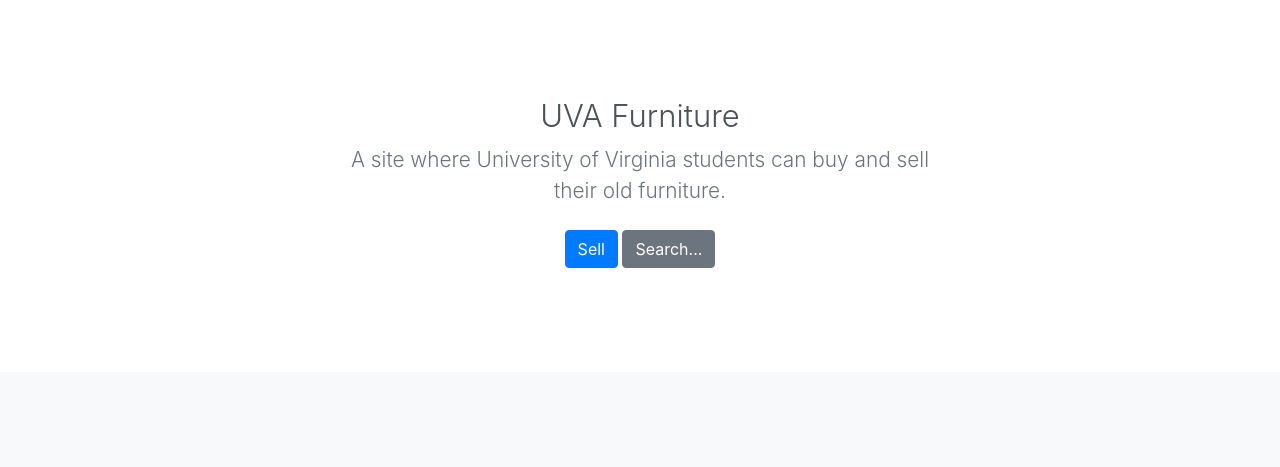
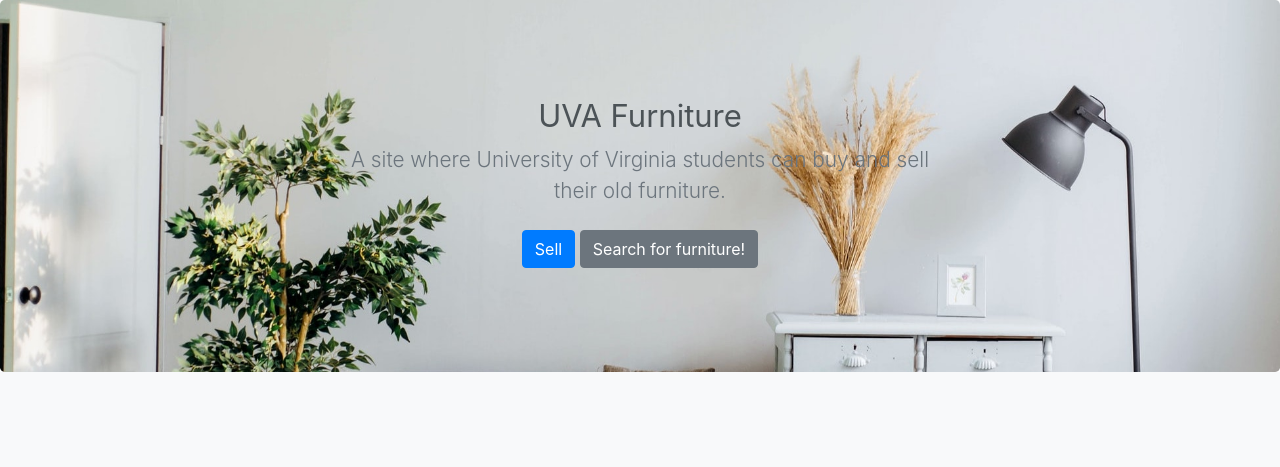
Before and after one commit to marinak6/UVA-furniture, a Django app: template web/frontend/templates/home.html in a window 1280 px wide. Shown: the part 56-523 px from the top of the page. Run offline with Django 3.2, Linux system fonts and the light colour scheme; the template is opened without the code that fills it, so the values that code supplies are empty; some libraries are stand-ins or nearby versions.

Commit message:
HomePage background image
The homepage jumbotron now has the background image that we used before for the landing page.

```diff
--- a/web/frontend/templates/home.html
+++ b/web/frontend/templates/home.html
@@ -1,12 +1,12 @@
 {% extends 'base.html' %} {% block content %}
 
-<section class="jumbotron text-center">
+<section class="jumbotron text-center" style="background-image: url(../static/img/homePage.jpeg); background-size: cover; background-repeat: no-repeat;">
   <div class="container">
-    <h1 class="jumbotron-heading">UVA Furniture</h1>
+    <h1 class="jumbotron-heading"><b>UVA Furniture</b></h1>
     <p class="lead text-muted">A site where University of Virginia students can buy and sell their old furniture.</p>
     <p>
       <a href="{% url 'frontend:create_listing' %}" class="btn btn-primary my-2">Sell</a>
-      <a href="{% url 'frontend:search' %}" class="btn btn-secondary my-2">Search...</a>
+      <a href="{% url 'frontend:search' %}" class="btn btn-secondary my-2">Search for furniture!</a>
     </p>
   </div>
 </section>
```
Also changed, not shown: web/frontend/static/img/homePage.jpeg (added), web/frontend/static/img/landing.jpeg (deleted).
